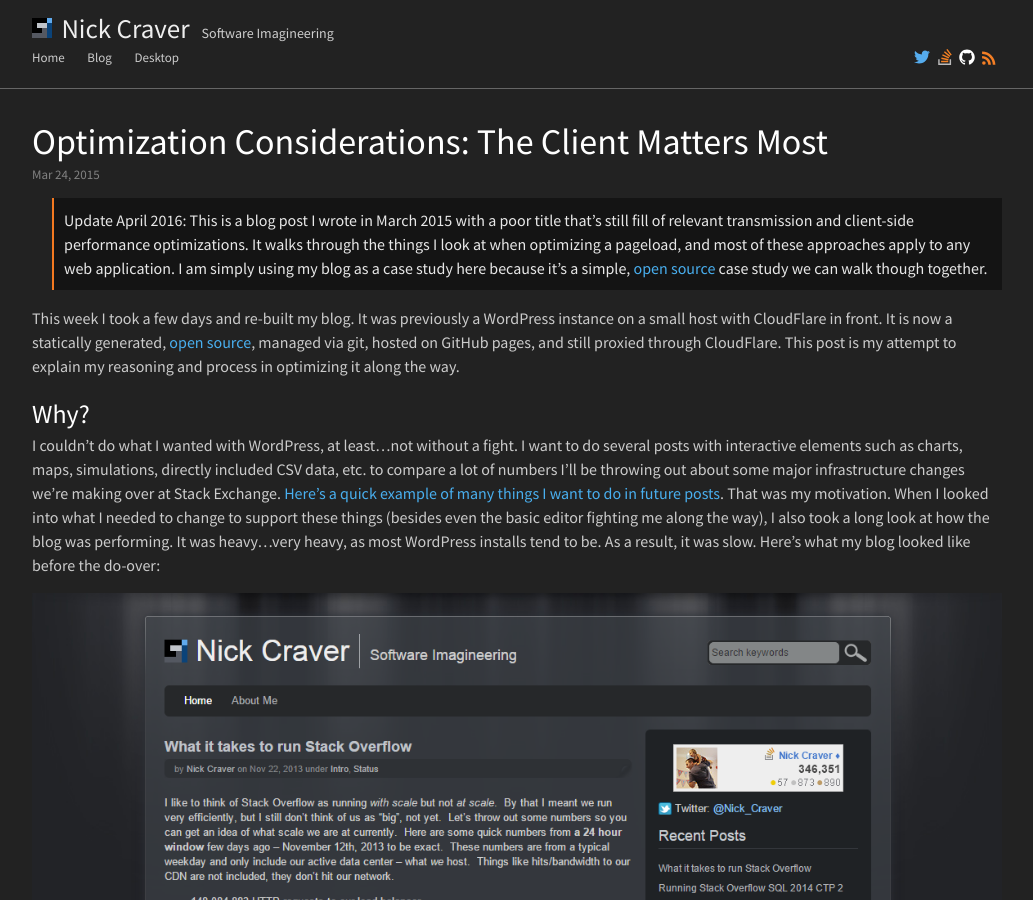
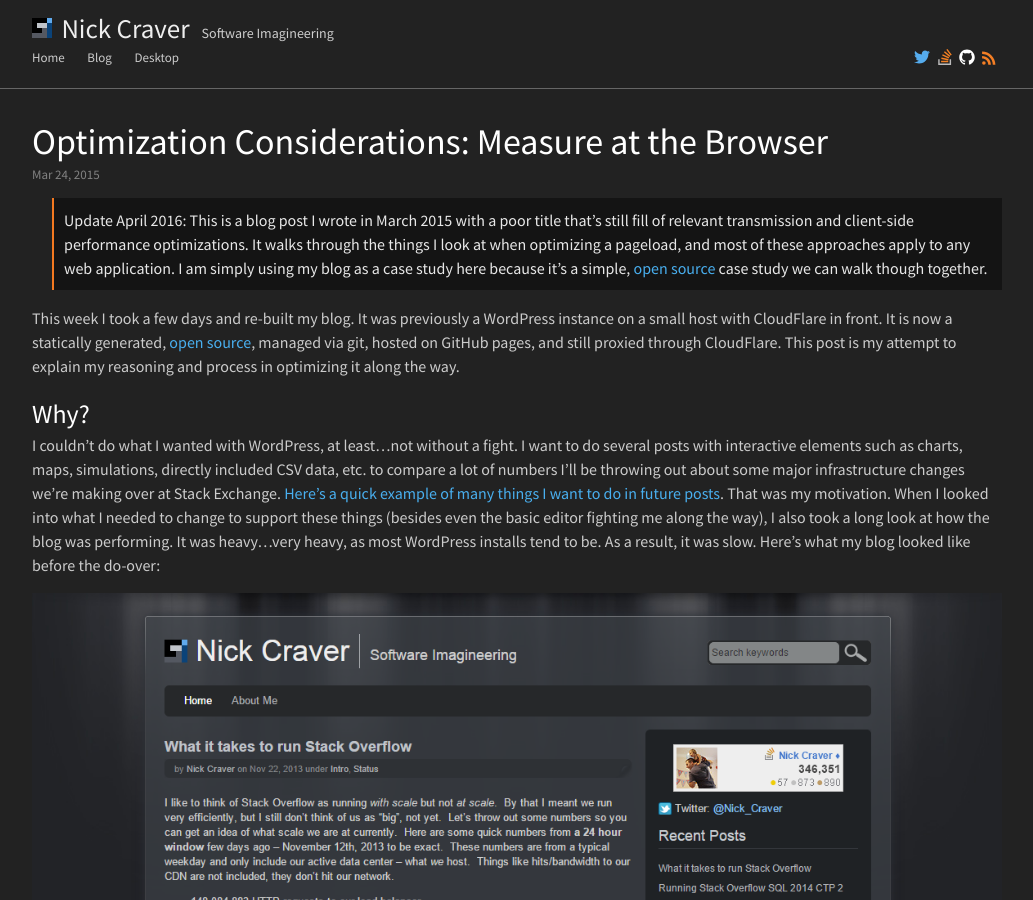
Before and after one commit to NickCraver/nickcraver.github.com, a Jekyll site: the page built from blog/_posts/2015-03-24-optimization-considerations.markdown, in a window 1280 px wide and 900 px high. Shown: the whole window, without its empty margins (123-1156 px from the left). Built offline with Jekyll 4.4.1, drawn with Linux system fonts in a browser that asks for light colours; comment, search, counter and statistics services are not loaded.

Commit message:
Okay let's give that post a much better title. Client is ambiguous to many.

```diff
--- a/blog/_posts/2015-03-24-optimization-considerations.markdown
+++ b/blog/_posts/2015-03-24-optimization-considerations.markdown
@@ -1,7 +1,7 @@
 ---
 layout: post
 author: Nick Craver
-title:  "Optimization Considerations: The Client Matters Most"
+title:  "Optimization Considerations: Measure at the Browser"
 date:   2015-03-24
 ---
 > Update April 2016: This is a blog post I wrote in March 2015 with a poor title that's still fill of relevant transmission and client-side performance optimizations. It walks through the things I look at when optimizing a pageload, and most of these approaches apply to any web application. I am simply using my blog as a case study here because it's a simple, [open source](https://github.com/NickCraver/nickcraver.github.com) case study we can walk though together.
```
